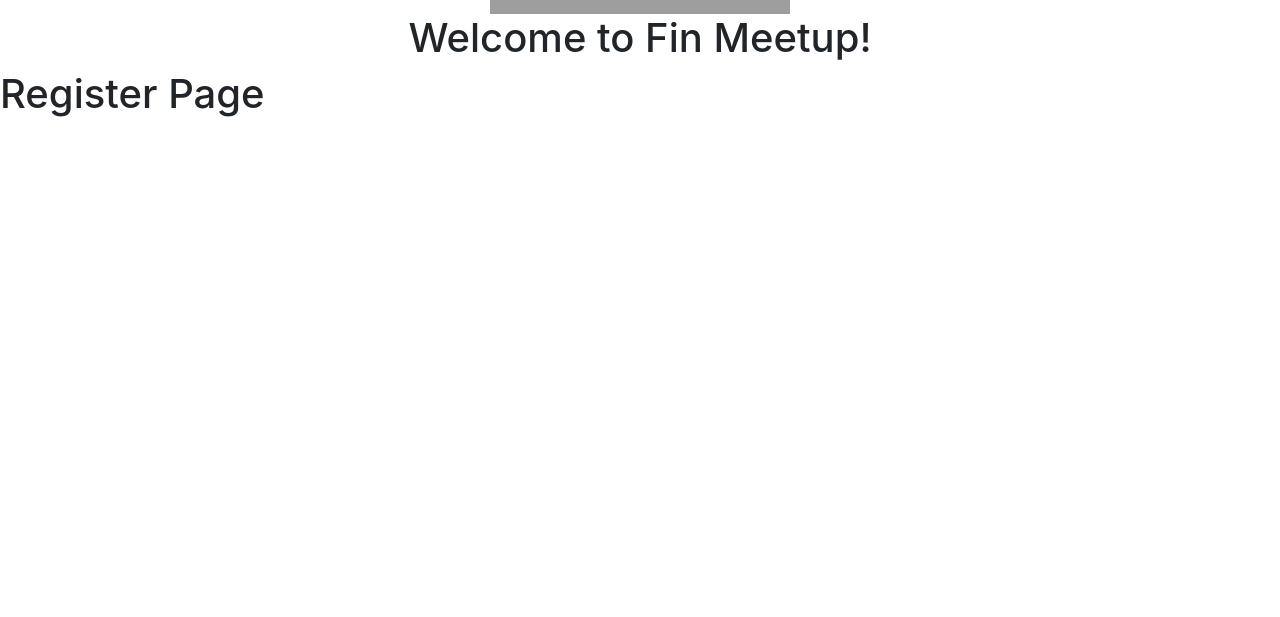
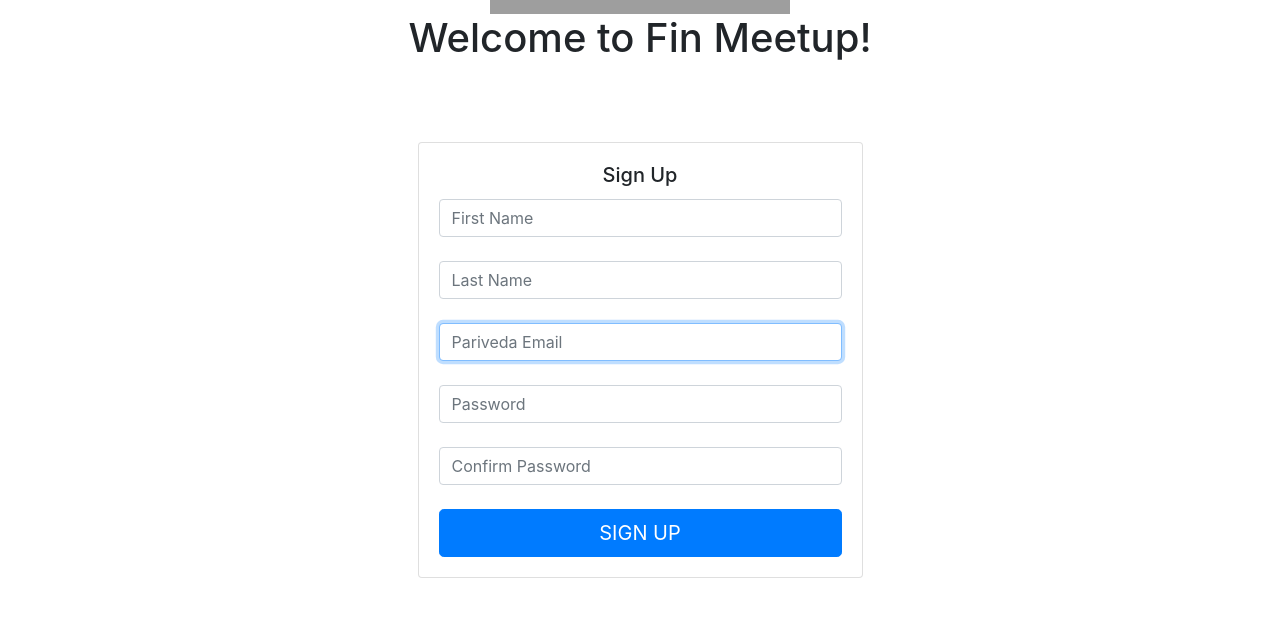
Before and after one commit to benhurley/fin-meetup, an Angular app in the folder fm-app/: page /register in a window 1280 px wide. Shown: the part 267-884 px from the top of the page. Before the commit the page ends 800 px from the top, so only its background shows below. Built offline with nearby package versions, Linux system fonts and the light colour scheme; grey boxes are pictures that could not be loaded.

Commit message:
[Feature] Include new registery page for new users.

```diff
--- a/fm-app/src/app/register/register.component.html
+++ b/fm-app/src/app/register/register.component.html
@@ -1 +1,54 @@
-<h1>Register Page</h1>
+<html>
+
+<head>
+</head>
+
+<body>
+    <div style="text-align: center; margin: 2em">
+        <div class="container">
+            <div class="row">
+                <div class="col-sm-9 col-md-7 col-lg-5 mx-auto">
+                    <div class="card card-signin my-5">
+                        <div class="card-body">
+                            <h5 class="card-title text-center">Sign Up</h5>
+                            <form class="form-signin">
+                                <div class="form-label-group">
+                                    <input type="input" id="inputFirstName" class="form-control" placeholder="First Name"
+                                        required>
+                                    <br>
+                                </div>
+                                <div class="form-label-group">
+                                    <input type="input" id="inputLastName" class="form-control" placeholder="Last Name"
+                                        required>
+                                    <br>
+                                </div>
+
+                                <div class="form-label-group">
+                                    <input type="email" id="inputEmail" class="form-control"
+                                        placeholder="Pariveda Email" required autofocus>
+                                    <br>
+                                </div>
+
+                                <div class="form-label-group">
+                                    <input type="password" id="inputPassword" class="form-control"
+                                        placeholder="Password" required>
+                                    <br>
+                                </div>
+                                <div class="form-label-group">
+                                        <input type="password" id="confirmPassword" class="form-control"
+                                            placeholder="Confirm Password" required>
+                                        <br>
+                                    </div>
+
+                                <button class="btn btn-lg btn-primary btn-block text-uppercase" type="submit">Sign
+                                    Up</button>
+                            </form>
+                        </div>
+                    </div>
+                </div>
+            </div>
+        </div>
+    </div>
+</body>
+
+</html>
```
